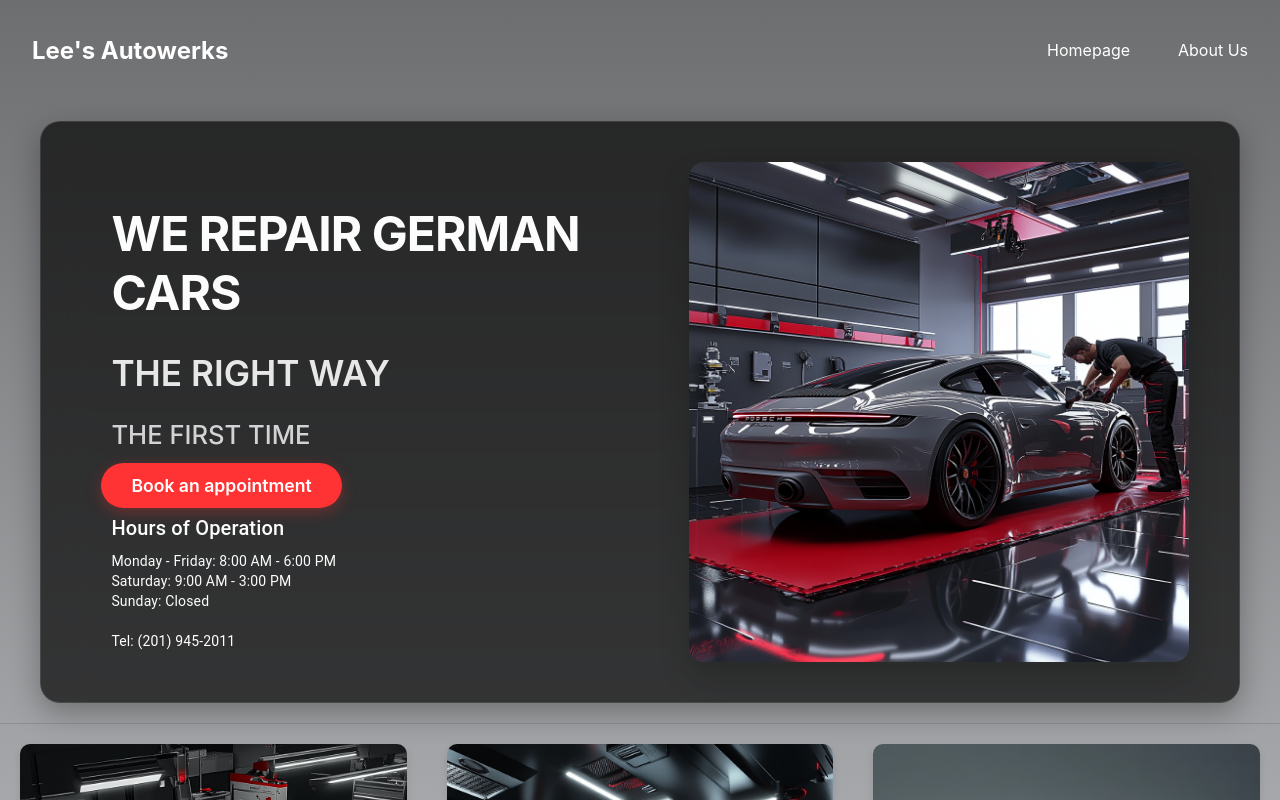
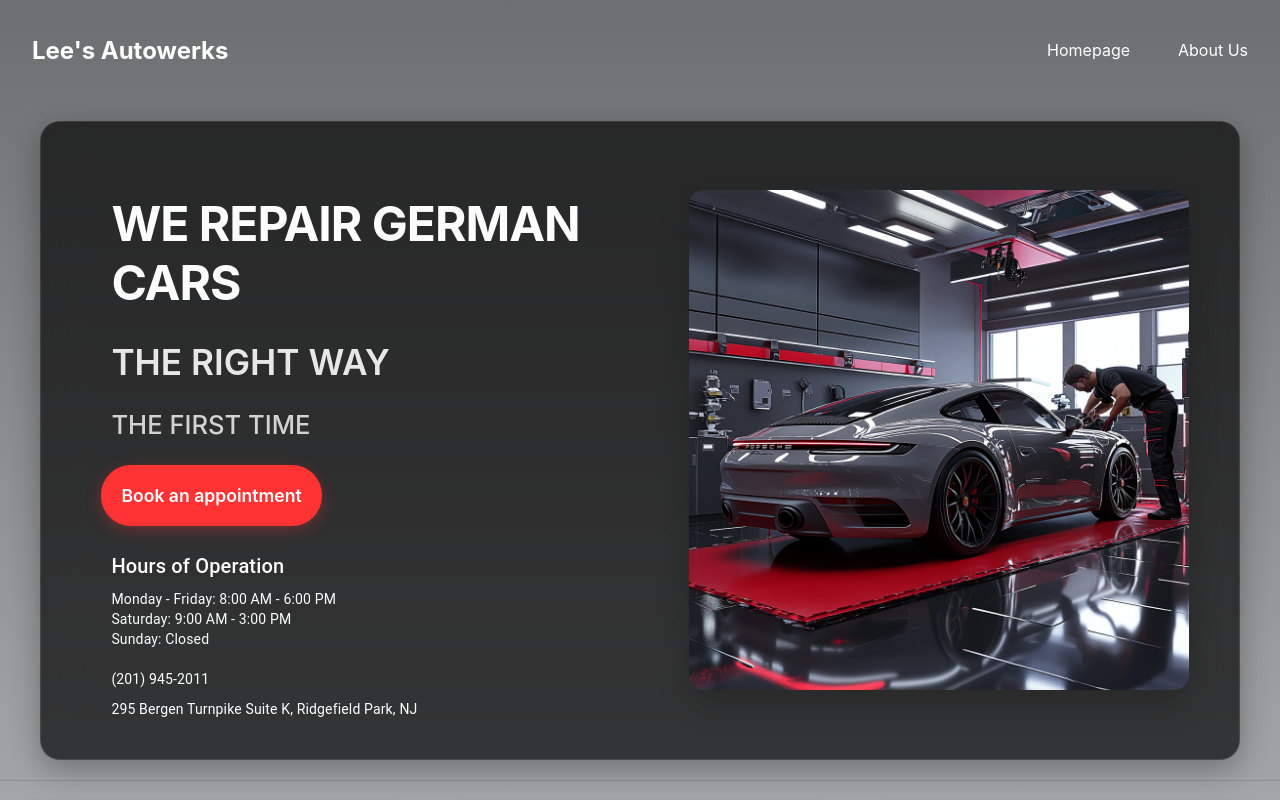
Before and after one commit to oleg07010/lee-autowerks, a React (Create React App) app: page / in a window 1280 px wide. Shown: the top 800 px of the page. Built offline with nearby package versions, Linux system fonts and the light colour scheme.

Commit message:
Added address and made the button a bit bigger to easier to click / tap

```diff
--- a/src/components/Hero/Hero.css
+++ b/src/components/Hero/Hero.css
@@ -85,7 +85,7 @@
 .hero-button {
     text-decoration: none;
     margin-left: -10px; /* Move the button 10px to the left */
-    padding: 12px 30px;
+    padding: 20px;
     font-size: 1.1rem;
     font-weight: 600;
     cursor: pointer;
@@ -96,6 +96,10 @@
     outline: none;
     box-shadow: 0 4px 15px rgba(255, 51, 51, 0.3); /* Soft glow effect */
     transition: all 0.3s ease; /* Smooth transition for hover effects */
+    display: inline-flex;
+    justify-content: center;
+    align-items: center;
+    text-align: center;
 }
 
 .hero-button:hover {
--- a/src/components/Hero/HoursOfOperation.js
+++ b/src/components/Hero/HoursOfOperation.js
@@ -11,7 +11,7 @@ const HoursOfOperation = () => {
     ];
 
     return (
-        <Box sx={{ marginTop: 2 }}>
+        <Box sx={{ marginTop: 3 }}>
             <Typography variant="h6" component="h4" gutterBottom>
                 Hours of Operation
             </Typography>
@@ -24,7 +24,14 @@ const HoursOfOperation = () => {
             <Box sx={{ paddingTop: '20px' }}>
                 <Typography variant="body2">
                     <Link href="tel:201-945-2011" sx={{ color: 'white', textDecoration: 'none' }}>
-                       Tel: (201) 945-2011
+                        (201) 945-2011
+                    </Link>
+                </Typography>
+            </Box>
+            <Box sx={{ paddingTop: '10px' }}>
+                <Typography variant="body2">
+                    <Link href="https://maps.app.goo.gl/VXV5yeQ5CZ5T3RHi7" sx={{ color: 'white', textDecoration: 'none' }}>
+                        295 Bergen Turnpike Suite K, Ridgefield Park, NJ
                     </Link>
                 </Typography>
             </Box>
```
